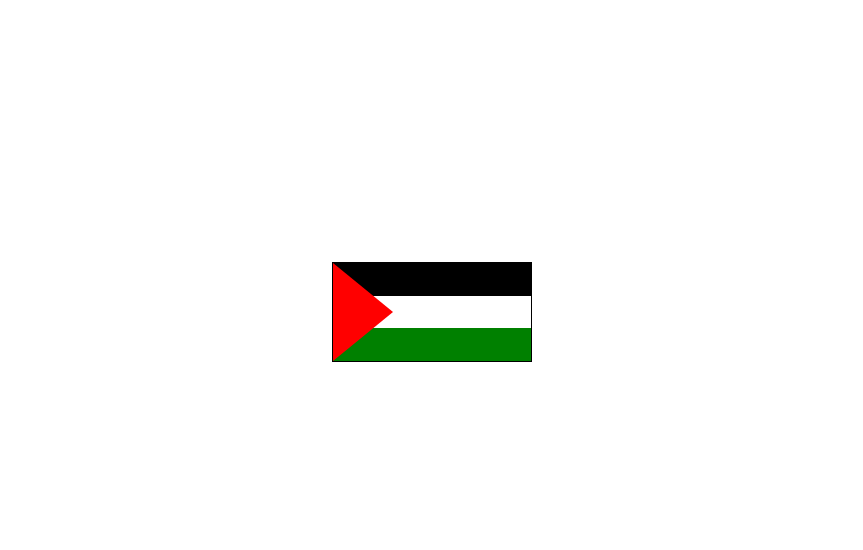
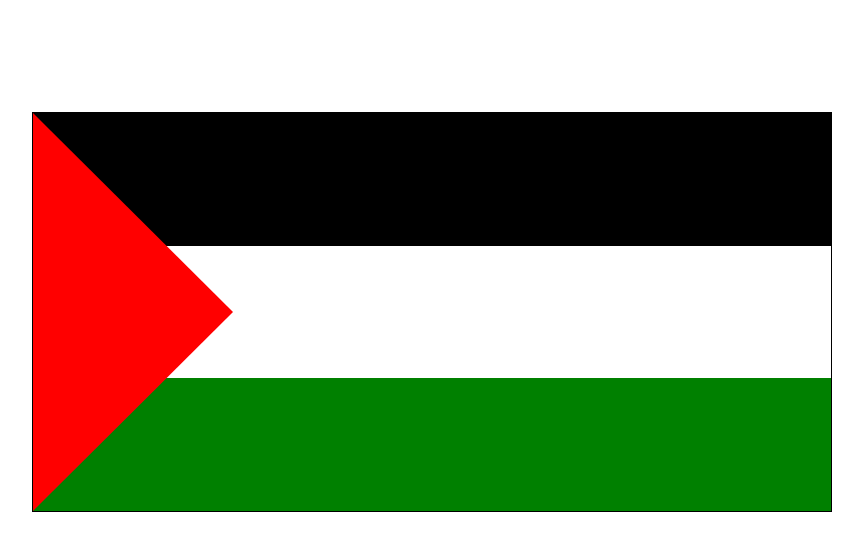
Before and after one commit to huzaifa3564/palestine-flag, a plain HTML site: page index.html in a window 1280 px wide. Shown: the part 88-638 px from the top of the page, without its empty margins (208-1071 px from the left). Drawn offline with Linux system fonts and the light colour scheme.

Commit message:
Add files via upload

```diff
--- a/styles.css
+++ b/styles.css
@@ -8,8 +8,8 @@ h1, p {
 }
 
 .flag {
-    width: 200px;
-    height: 100px;
+    width: 800px;
+    height: 400px;
     border: 1px solid #000000;
     position: absolute;
     top: 0;
@@ -21,7 +21,7 @@ h1, p {
 
 .black {
     width: 100%;
-    height: 33.3px;
+    height: 33.3%;
     position: absolute;
     top: 0;
     background-color: #000000;
@@ -29,16 +29,16 @@ h1, p {
 
 .green {
     width: 100%;
-    height: 33.3px;
+    height: 33.3%;
     position: absolute;
     bottom: 0;
     background-color: green;
 }
 
 .red {
-    border-top: 49.2px solid transparent;
-    border-bottom: 49.2px solid transparent;
-    border-left: 60px solid red;
+    border-top: 199.4px solid transparent;
+    border-bottom: 199.4px solid transparent;
+    border-left: 200px solid red;
     position: absolute;
     left: 0;
     z-index: 999;
```
